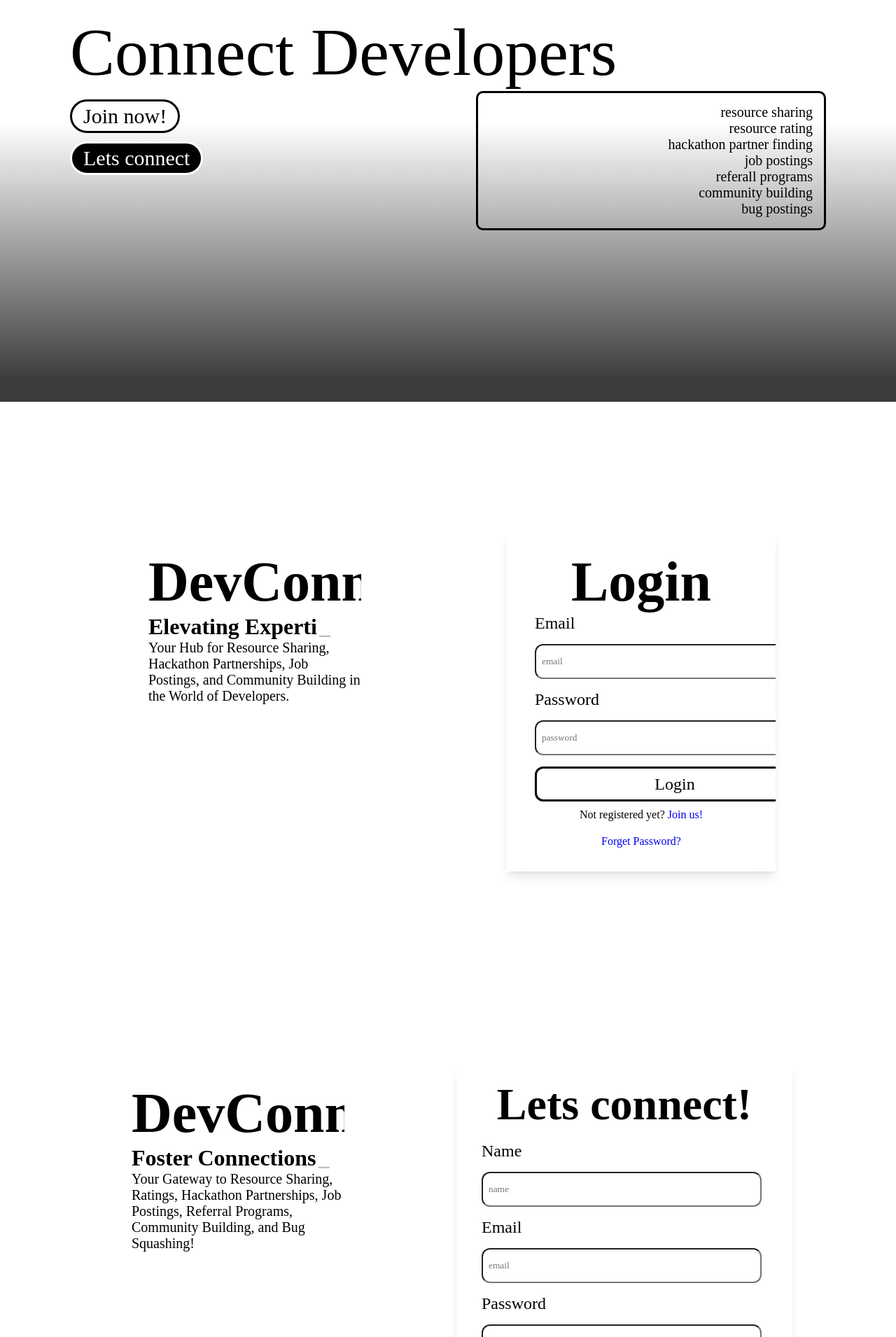
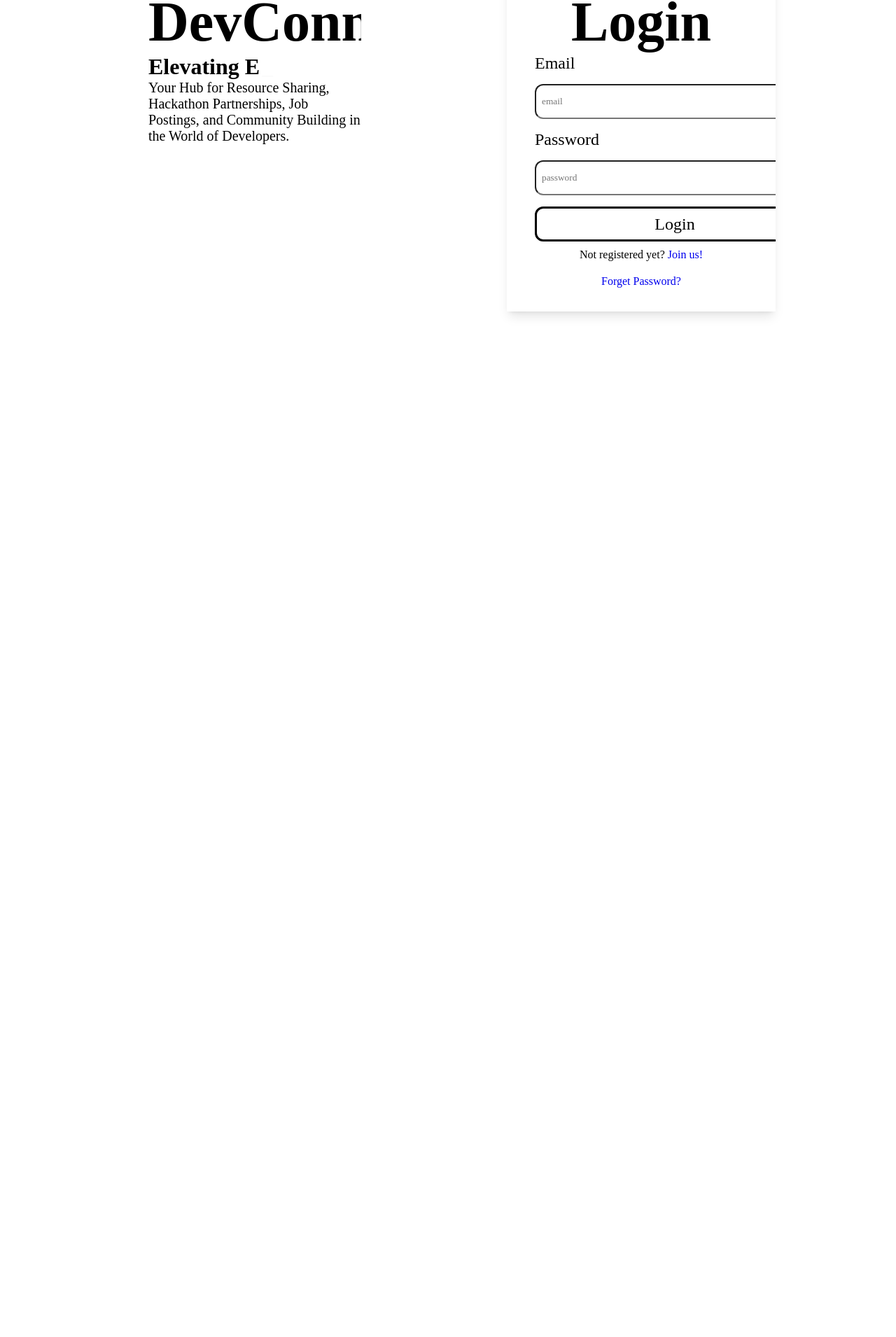
Before and after one commit to Kota-Karthik/DevConn, a React (Vite) app: page /login in a window 1280 px wide. Shown: the part 226-2136 px from the top of the page at 70% size. After the commit the page ends 859 px from the top, so only its background shows below. Built offline with nearby package versions, Linux system fonts and the light colour scheme; a web font is replaced by a local one.

Commit message:
added routes for login and signup

```diff
--- a/package.json
+++ b/package.json
@@ -12,6 +12,7 @@
   "dependencies": {
     "react": "^18.2.0",
     "react-dom": "^18.2.0",
+    "react-router-dom": "^6.21.3",
     "react-simple-typewriter": "^5.0.1"
   },
   "devDependencies": {
--- a/src/App.tsx
+++ b/src/App.tsx
@@ -1,3 +1,4 @@
+import { Route, Routes } from "react-router-dom";
 import "./styles/heroPage.css";
 import "./styles/customFont.css";
 import HeroOne from "./pages/HeroOne";
@@ -7,9 +8,11 @@ import SignupPage from "./pages/SignupPage";
 function App() {
   return (
     <>
-      <HeroOne />
-      <LoginPage />
-      <SignupPage/>
+      <Routes>
+        <Route path="/" element={<HeroOne />} />
+        <Route path="/login" element={<LoginPage />} />
+        <Route path="/signup" element={<SignupPage />} />
+      </Routes>
     </>
   );
 }
--- /dev/null
+++ b/src/functions/useNavigation.tsx
@@ -0,0 +1,12 @@
+import { To, useNavigate } from 'react-router-dom';
+
+export const useNavigation = () => {
+    const navigate = useNavigate();
+
+    const NavigateTo = (address: To) => () => {
+        navigate(address);
+    };
+
+    return NavigateTo;
+};
+export default useNavigation;
--- a/src/main.tsx
+++ b/src/main.tsx
@@ -1,10 +1,12 @@
-import React from 'react'
-import ReactDOM from 'react-dom/client'
-import App from './App.tsx'
+import React from "react";
+import ReactDOM from "react-dom/client";
+import App from "./App.tsx";
+import { BrowserRouter } from "react-router-dom";
 
-
-ReactDOM.createRoot(document.getElementById('root')!).render(
+ReactDOM.createRoot(document.getElementById("root")!).render(
   <React.StrictMode>
-    <App />
-  </React.StrictMode>,
-)
+    <BrowserRouter>
+      <App />
+    </BrowserRouter>
+  </React.StrictMode>
+);
--- a/src/pages/HeroOne.tsx
+++ b/src/pages/HeroOne.tsx
@@ -1,11 +1,12 @@
 import { useRef } from "react";
+import useNavigation from "../functions/useNavigation";
 import { FontChanger } from "../functions/fontChanger";
 import { devConnDetails } from "../functions/constants";
 import "../styles/heroPage.css";
 import "../styles/customFont.css";
 
 const HeroPage = () => {
-
+  const NavigateTo = useNavigation();
   const changingFontDiv = useRef<HTMLDivElement>(null);
 
   FontChanger(changingFontDiv,300);
@@ -18,8 +19,8 @@ const HeroPage = () => {
         </div>
         <div className="hero-div-2">
           <div className="hero-buttons">
-            <button className="SignUp-Button">Join now!</button>
-            <button className="Login-button">Lets connect</button>
+            <button className="SignUp-Button" onClick={NavigateTo("/signup")}>Join now!</button>
+            <button className="Login-button" onClick={NavigateTo("/login")}>Lets connect</button>
           </div>
           <div>
             <div className="hero-details-container">
--- a/src/pages/LoginPage.tsx
+++ b/src/pages/LoginPage.tsx
@@ -1,5 +1,6 @@
 import "../styles/loginPage.css";
-import TypeWriter from "../functions/typeWriter";
+import { Link } from "react-router-dom";
+import TypeWriter from "../functions/TypeWriter";
 import { loginTypeWriterText } from "../functions/constants";
 const LoginPage = () => {
   return (
@@ -27,11 +28,11 @@ const LoginPage = () => {
           Login
         </button>
         <div className="notRegisteredYetText">
-          Not registered yet? <a href="#">Join us!</a>
+          Not registered yet? <Link to="/signup">Join us!</Link>
         </div>
-        <a href="#" className="forgotPasswordText">
+        <Link to="#" className="forgotPasswordText">
           Forget Password?
-        </a>
+        </Link>
       </div>
     </section>
   );
--- a/src/pages/SignupPage.tsx
+++ b/src/pages/SignupPage.tsx
@@ -1,6 +1,7 @@
+import { Link } from "react-router-dom";
+import TypeWriter from "../functions/TypeWriter";
+import { signupTypeWriterText } from "../functions/constants";
 import "../styles/signupPage.css";
-import TypeWriter from "../functions/typeWriter";
-import { signupTypeWriterText } from "../functions/constants";
 const SignupPage = () => {
   return (
    <section className="signupPageSection">
@@ -14,7 +15,7 @@ const SignupPage = () => {
         </p>
       </div>
     <div className="signupInputsDiv">
-        <div className="signupHead">Lets connect!</div>
+        <div className="signupHead">Sign up</div>
         <label htmlFor="Name">Name</label>
         <input type="text" id="Name" placeholder="name"/>
         <label htmlFor="Email">Email</label>
@@ -24,7 +25,7 @@ const SignupPage = () => {
         <label htmlFor="Confirm_Password">Confirm Password</label>
         <input type="text" id="Confirm_Password" placeholder="confirm password"/>
         <button type="submit" className="signupSubmitButton">Register</button>
-        <div >Already have an account? <a href="#" className="alreadyHaveAccText">Login</a> </div>
+        <div >Already have an account? <Link to="/login" className="alreadyHaveAccText">Login</Link> </div>
     </div>
    </section>
   );
--- a/src/styles/signupPage.css
+++ b/src/styles/signupPage.css
@@ -7,7 +7,7 @@
     display: flex;
     padding: 5.5rem;
     justify-content: space-around;
-    margin: 6.25rem;
+    margin: 1rem;
     margin-inline: 0px;
 
 }
```
Also changed, not shown: 1 other file (tests, documents, lock files or other folders).
